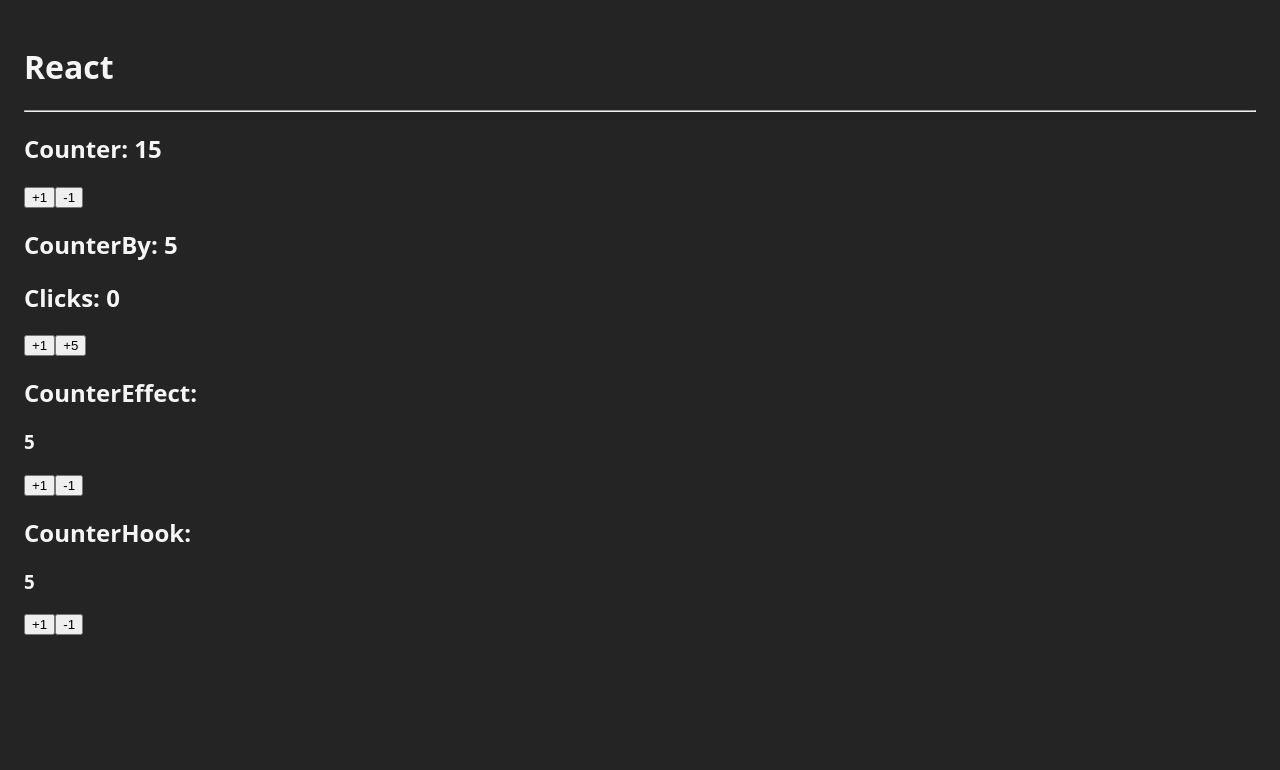
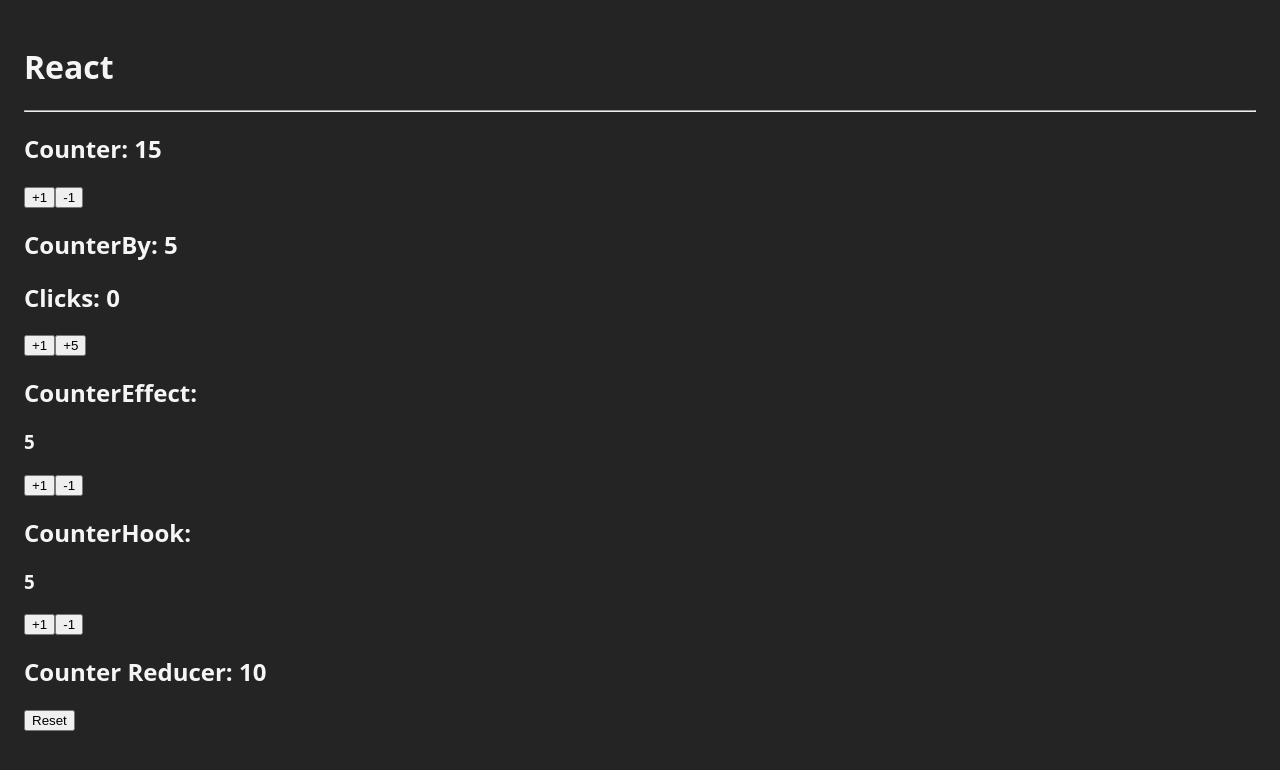
Before and after one commit to MrJark/dt-React-Pro, a React (Vite) app in the folder 01-intruduction-bases/bases/: page / in a window 1280 px wide. Shown: the top 770 px of the page. Built offline with nearby package versions, Linux system fonts and the light colour scheme.

Commit message:
added interfaces and types files

```diff
--- a/01-intruduction-bases/bases/src/App.tsx
+++ b/01-intruduction-bases/bases/src/App.tsx
@@ -1,5 +1,5 @@
 
-import { Counter, CounterBy, CounterEffect, CounterHook } from "./bases";
+import { Counter, CounterBy, CounterEffect, CounterHook, CounterReducerComponent } from "./bases";
 
 
 
@@ -12,6 +12,7 @@ function App () {
             <CounterBy initialValue={5} />
             <CounterEffect />
             <CounterHook />
+            <CounterReducerComponent initialValue={15}/>
         </>
     )
 }
--- /dev/null
+++ b/01-intruduction-bases/bases/src/bases/CounterReducer.tsx
@@ -0,0 +1,44 @@
+import { useReducer } from 'react'
+import { INITIAL_STATE } from '../constants'
+import { CounterState } from '../interfaces'
+import { CounterAction } from '../types';
+
+const counterReducer = ( state: CounterState, action: CounterAction ): CounterState => {
+
+    switch (action.type) {
+        case 'reset':
+            return {
+                counter: 0,
+                changes: 0,
+                previous: 0,
+            }
+        }
+
+    return state;
+}
+
+export const CounterReducerComponent = () => {
+
+    // const [state, dispatch] = useReducer(counterReducer, INITIAL_STATE); // puedo desestructurar del state
+    const [ { counter } , dispatch] = useReducer(counterReducer, INITIAL_STATE); // puedo desestructurar del state
+
+    const handleClickUp = () => {
+        // setCounter( counter + 1 ); // forma simple
+        // setCounter( prev => prev + 1 ); // otra forma de hacerlo
+        dispatch( { type: 'reset' } )
+    };
+    // const handleClickDown = () => {
+    //     if( counter <= 0 ) return;
+    //     setCounter( counter - 1 );
+    // };
+
+    return (
+        <>
+            <h2>Counter Reducer: { counter }</h2>
+
+            <button onClick={handleClickUp}>Reset</button>
+            {/* <button onClick={handleClickDown}>-1</button> */}
+
+        </>
+    )
+}
--- a/01-intruduction-bases/bases/src/bases/index.ts
+++ b/01-intruduction-bases/bases/src/bases/index.ts
@@ -2,3 +2,4 @@ export * from './Counter';
 export * from './CounterBy';
 export * from './CounterEffect';
 export * from './CounterHook';
+export * from './CounterReducer';
--- a/01-intruduction-bases/bases/src/constants.ts
+++ b/01-intruduction-bases/bases/src/constants.ts
@@ -1,9 +1,17 @@
+import { CounterState } from "./interfaces";
 
 const MAX_COUNT = 10;
 
+const INITIAL_STATE: CounterState = {
+    counter: 10,
+    previous: 0,
+    changes: 0
+}
 
 
 
 export {
     MAX_COUNT,
+    INITIAL_STATE,
+
 }
--- /dev/null
+++ b/01-intruduction-bases/bases/src/interfaces.ts
@@ -0,0 +1,12 @@
+
+
+interface CounterState {
+    counter: number,
+    previous: number,
+    changes: number
+}
+
+
+export type {
+    CounterState,
+}
--- /dev/null
+++ b/01-intruduction-bases/bases/src/types.ts
@@ -0,0 +1,10 @@
+
+
+type CounterAction =
+    | { type: 'increaseBy', payload: { value: number }}
+    | { type: 'reset' }
+
+
+export type {
+    CounterAction,
+}
```
Also changed, not shown: 1 other file (tests, documents, lock files or other folders).
